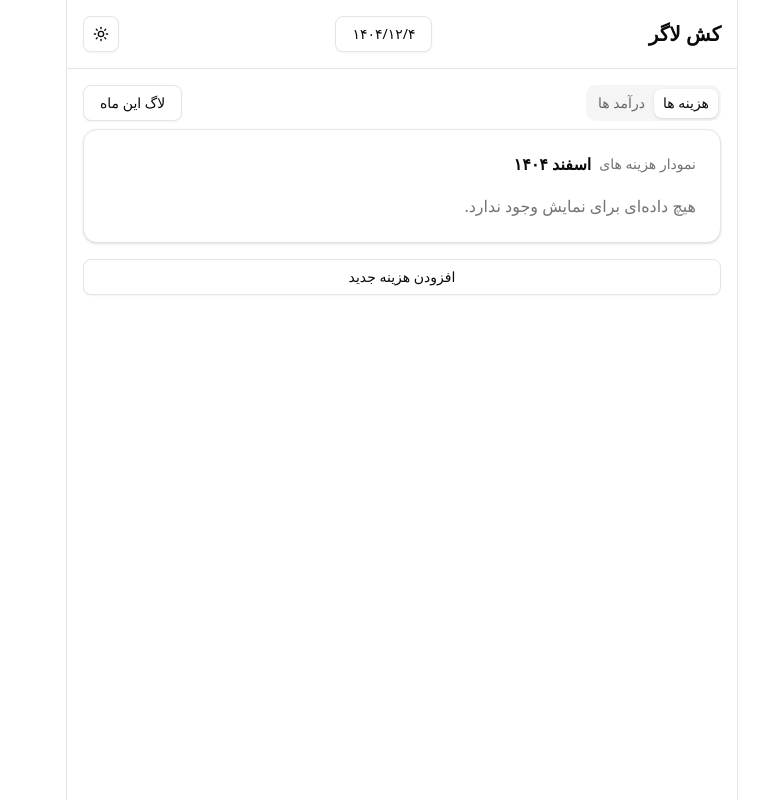
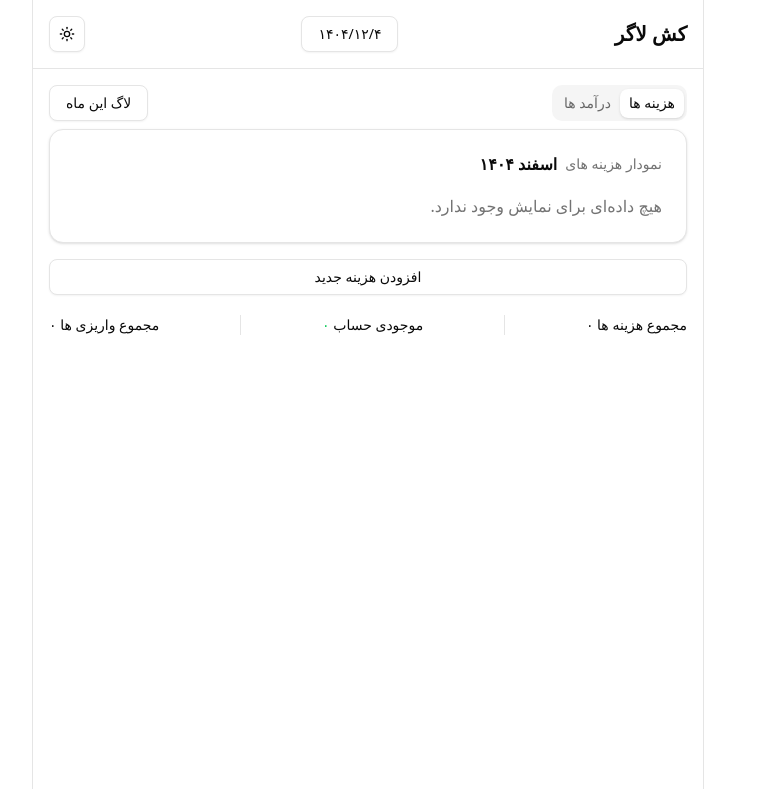
Before and after one commit to parsa-ai/cashloger, a Next.js app: page / in a window 1280 px wide. Shown: the whole page, without its empty margins (488-1257 px from the left). Built offline with nearby package versions, Linux system fonts and the light colour scheme.

Commit message:
feat: add Toutal component for financial summary and update category labels

```diff
--- a/app/layout.tsx
+++ b/app/layout.tsx
@@ -25,7 +25,7 @@ export default function RootLayout({
           <header className="max-w-2xl w-full mx-auto border-x">
             <Nav />
           </header>
-          <main className="px-4 w-full h-full flex-1  max-w-2xl mx-auto border-x py-4 ">
+          <main className="px-4 w-full h-full flex-1 overflow-y-auto max-h-[calc(100vh-80px)] no-scrollbar max-w-2xl mx-auto border-x py-4 ">
             {children}
           </main>
         </ThemeProvider>
--- a/app/page.tsx
+++ b/app/page.tsx
@@ -1,9 +1,13 @@
 import { ChartTabs } from "@/components/web/ChartTabs";
+import Toutal from "@/components/web/Toutal";
+
 
 export default function Home() {
+
   return (
     <>
       <ChartTabs />
+      <Toutal/>
     </>
   )
 }
--- a/components/web/DateC.tsx
+++ b/components/web/DateC.tsx
@@ -17,7 +17,6 @@ export function DateC() {
   const date = useDateStore((s) => s.date) || new Date()
   const setDate = useDateStore((s) => s.setDate)
   const isToday = date.toDateString() === new Date().toDateString();
-  console.log(date.toDateString(), new Date().toDateString());
 
   return (
     <div className="flex items-center gap-2">
--- a/components/web/Dialog.tsx
+++ b/components/web/Dialog.tsx
@@ -158,6 +158,7 @@ export function DialogBox({ isCosts = true }: { isCosts?: boolean }) {
                             <Textarea
                                 id="description"
                                 placeholder="چیکار کردی پولاتو ؟"
+                                className="max-h-24"
                                 value={description}
                                 onChange={(e) =>
                                     setDescription(e.target.value)
--- a/components/web/LogDetailsDialog.tsx
+++ b/components/web/LogDetailsDialog.tsx
@@ -15,20 +15,18 @@ export function LogDetailsDialog({ cat = "توضیحات", DialogDescriptionText
     return (
         <Dialog>
             <DialogTrigger asChild>
-                <Button variant="ghost">
+                <Button variant="ghost" className="size-10">
                     {DialogDescriptionText === initDis ?
-                    <EyeClosedIcon />:
-                    <EyeIcon />
-                     }
+                        <EyeClosedIcon /> :
+                        <EyeIcon />
+                    }
                 </Button>
             </DialogTrigger>
             <DialogContent dir="rtl" showCloseButton={false}>
                 <DialogHeader >
                     <DialogTitle className="text-right">{cat}</DialogTitle>
                     <DialogDescription className="text-right no-scrollbar -mx-4 max-h-[50vh] overflow-y-auto px-4">
-
                         {DialogDescriptionText}
-
                     </DialogDescription>
                 </DialogHeader>
             </DialogContent>
--- a/components/web/LogsTable.tsx
+++ b/components/web/LogsTable.tsx
@@ -1,12 +1,5 @@
 "use client"
 import { Button } from "@/components/ui/button"
-import {
-    DropdownMenu,
-    DropdownMenuContent,
-    DropdownMenuItem,
-    DropdownMenuSeparator,
-    DropdownMenuTrigger,
-} from "@/components/ui/dropdown-menu"
 import {
     Table,
     TableBody,
@@ -15,17 +8,17 @@ import {
     TableHeader,
     TableRow,
 } from "@/components/ui/table"
-import { MoreHorizontalIcon } from "lucide-react"
+import { ChevronLeft, ChevronRight, ScrollText, Trash } from "lucide-react"
 import { LogDetailsDialog } from "@/components/web/LogDetailsDialog"
 import { useLogStore } from "@/store/useChartStore"
 import useDateStore from "@/store/useYearStore"
 import { getPersianYearMonth } from "@/lib/utils"
 import { categories } from "@/lib/data"
+import Link from "next/link"
 
 export function LogsTable() {
     const logs = useLogStore((state) => state.logs)
     const removeLog = useLogStore((state) => state.removeLog)
-    const updateLog = useLogStore((state) => state.updateLog)
     const date = useDateStore((s) => s.date) || new Date()
     const { year: currentYear, month: currentMonth } = getPersianYearMonth(date);
     const monthlyLog = logs.find(log => log.year === currentYear)?.months.find(month => month.month === currentMonth)
@@ -37,10 +30,18 @@ export function LogsTable() {
             </div>
         )
     }
-    function deleteItem(id : string) {
+    function deleteItem(id: string) {
         removeLog(id)
     }
+
+    const cardTitle = date.toLocaleString("fa-IR", { month: "short" }) + " " + date.toLocaleString("fa-IR", { year: "numeric" })
     return (
+        <>
+            <div className="flex justify-between items-center  mb-4 text-muted-foreground border-b border-dashed pb-4">
+                <h3 className="font-bold   flex gap-2 items-center "><ScrollText size={18} />لیست تراکنش‌های {cardTitle}</h3>
+                <Link href='/' className="text-sm flex items-center gap-1"><span className="mb-1">خانه</span><ChevronLeft size={16}/> </Link>
+
+            </div>
             <Table dir="rtl" className=" **:text-right">
                 <TableHeader>
                     <TableRow>
@@ -59,33 +60,20 @@ export function LogsTable() {
                                 <TableRow key={index}>
                                     <TableCell className="font-medium">{entry.date.toLocaleDateString("fa-IR")}</TableCell>
                                     <TableCell className="font-medium">{entry.mode == "increase" ? "واریز" : "برداشت"}</TableCell>
-                                <TableCell>{entry.visitors}</TableCell>
+                                    <TableCell>{entry.visitors.toLocaleString("fa-IR")}</TableCell>
                                     <TableCell className="font-medium">{categories.find(c => c.key === entry.key)?.label || "نامشخص"}</TableCell>
                                     <TableCell className="font-medium flex justify-between items-center">
-                                    <LogDetailsDialog cat={categories.find(c => c.key === entry.key)?.label || "نامشخص"} DialogDescriptionText={entry.description || undefined } />
+                                        <LogDetailsDialog cat={categories.find(c => c.key === entry.key)?.label || "نامشخص"} DialogDescriptionText={entry.description || undefined} />
 
-                                    <DropdownMenu dir="rtl">
-                                        <DropdownMenuTrigger asChild>
-                                            <Button variant="ghost" size="icon" className="size-8">
-                                                <MoreHorizontalIcon />
-                                                <span className="sr-only">منو</span>
+                                        <Button variant="outline" className="text-right size-10" onClick={() => { deleteItem(entry.id) }}>
+                                            <Trash />
                                         </Button>
-                                        </DropdownMenuTrigger>
-                                        <DropdownMenuContent align="end">
-                                            {/* <DropdownMenuItem>ویرایش</DropdownMenuItem> */}
-                                            {/* <DropdownMenuSeparator /> */}
-                                            <DropdownMenuItem variant="destructive" className="text-right" onClick={()=>{deleteItem(entry.id)}}>
-                                                حذف
-                                            </DropdownMenuItem>
-                                        </DropdownMenuContent>
-                                    </DropdownMenu>
                                     </TableCell>
-
-
                                 </TableRow>
                             )
                         })}
                 </TableBody>
             </Table>
+        </>
     )
 }
--- /dev/null
+++ b/components/web/Toutal.tsx
@@ -0,0 +1,61 @@
+"use client"
+import { Separator } from "@/components/ui/separator";
+import { getPersianYearMonth } from "@/lib/utils";
+import { useLogStore } from "@/store/useChartStore";
+import useDateStore from "@/store/useYearStore";
+import { useMemo } from "react";
+
+function Toutal() {
+
+    const logs = useLogStore((s) => s.logs)
+    const date = useDateStore((s) => s.date) || new Date()
+
+    const { costs, income, toutal, isIncomePositive } = useMemo(() => {
+        const { year, month } = getPersianYearMonth(date)
+
+        const yearData = logs.find(log => log.year === year)
+        const monthData = yearData?.months.find(m => m.month === month)
+
+        const costs = monthData?.entries.reduce((total, entry) => {
+            if (entry.mode === "decrease") {
+                return total + entry.visitors
+            }
+            return total
+        }, 0) || 0
+
+        const income = monthData?.entries.reduce((total, entry) => {
+            if (entry.mode === "increase") {
+                return total + entry.visitors
+            }
+            return total
+        }, 0) || 0
+        const toutal = income - costs
+        const isIncomePositive = toutal >= 0
+
+        const formattedCosts = costs.toLocaleString("fa-IR")
+        const formattedIncome = income.toLocaleString("fa-IR")
+        const formatted = toutal.toLocaleString("fa-IR")
+        return { costs: formattedCosts, income: formattedIncome, toutal: formatted, isIncomePositive }
+    }, [logs, date])
+
+    return (
+        <div className="flex h-5 items-center justify-between gap-4 text-sm mx-auto w-full mt-5">
+            <div>
+                <span>مجموع هزینه ها </span>
+                <span>{costs}</span>
+            </div>
+            <Separator orientation="vertical" />
+            <div>
+                <span>موجودی حساب </span>
+                <span className={isIncomePositive ? "text-green-500" : "text-red-500"}>{toutal}</span>
+            </div>
+            <Separator orientation="vertical" />
+            <div>
+                <span>مجموع واریزی ها </span>
+                <span>{income}</span>
+            </div>
+        </div>
+    )
+}
+
+export default Toutal
--- a/lib/data.ts
+++ b/lib/data.ts
@@ -9,10 +9,10 @@ export const categories = [
         fill: "var(--color-fun)"
     },
     {
-        key: "transportation",
-        label: "حمل و نقل",
-        color: "var(--chart-3)",
-        fill: "var(--color-transportation)"
+        key: "gift",
+        label: "قشنگم",
+        color: "var(--chart-9)",
+        fill: "var(--color-gift)"
     },
     {
         key: "cloths",
@@ -45,10 +45,10 @@ export const categories = [
         fill: "var(--color-car)"
     },
     {
-        key: "gift",
-        label: "هدیه",
-        color: "var(--chart-9)",
-        fill: "var(--color-gift)"
+        key: "transportation",
+        label: "حمل و نقل",
+        color: "var(--chart-3)",
+        fill: "var(--color-transportation)"
     },
     {
         key: "health",
```
Lines whose indentation alone changed are shown as unchanged.
